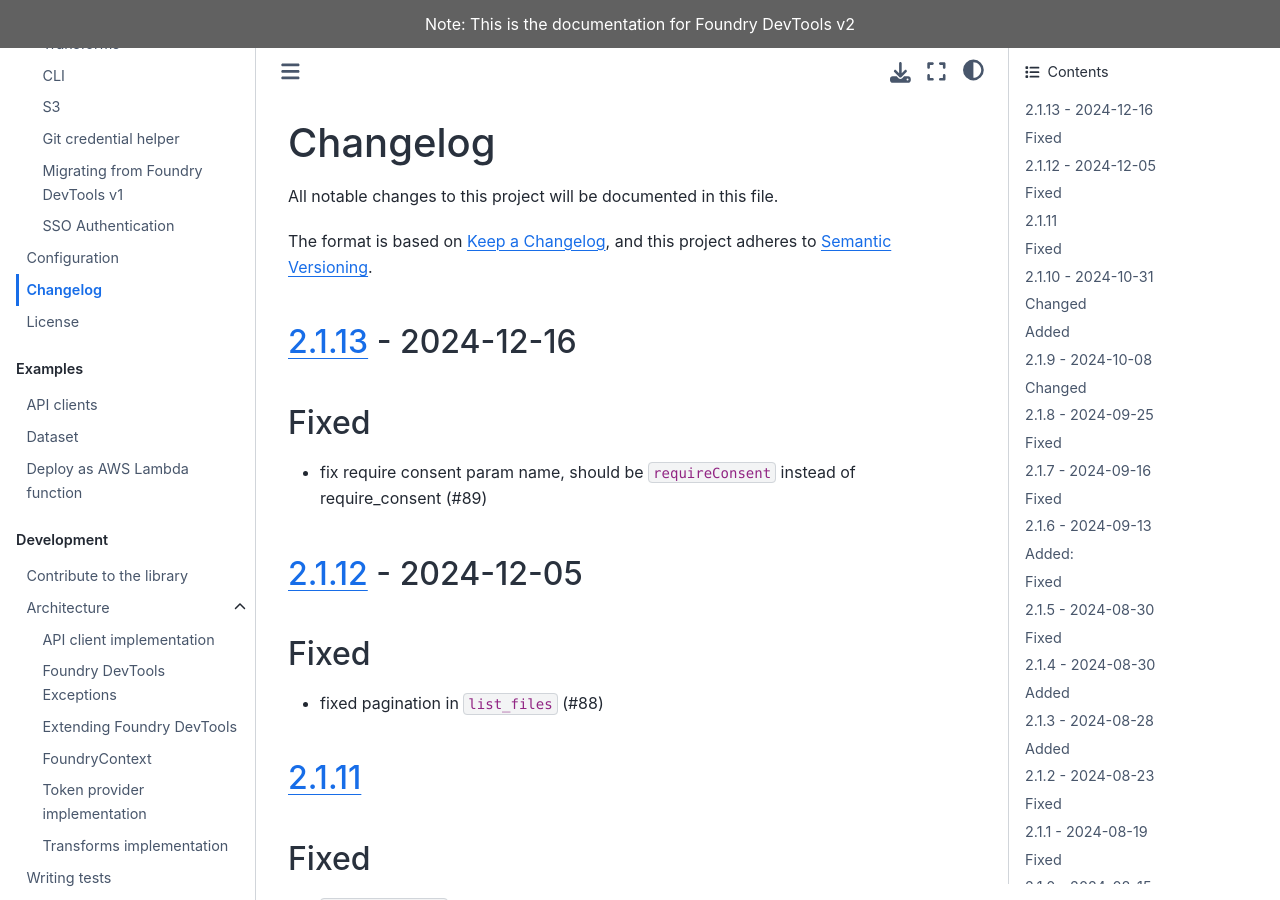
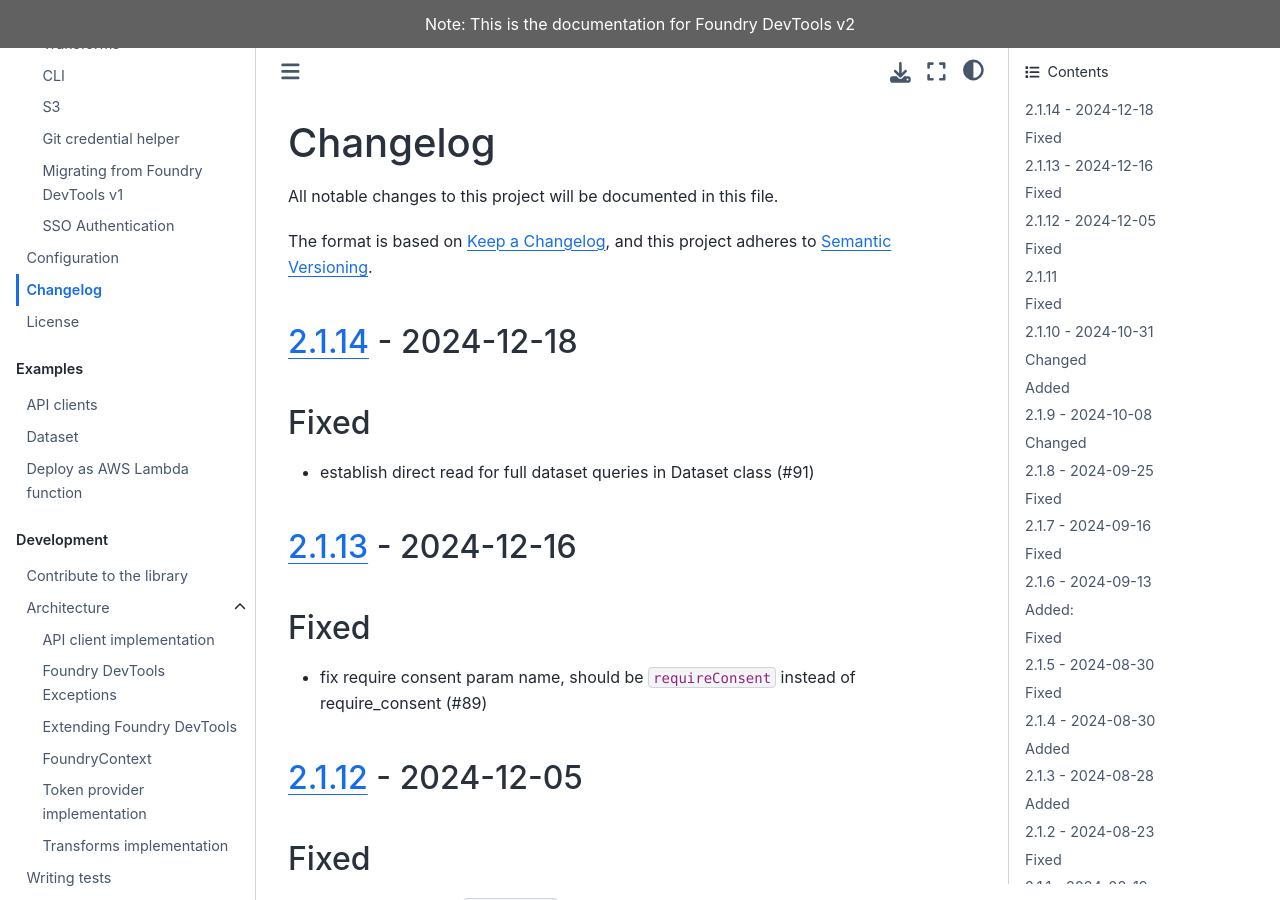
Before and after one commit to emdgroup/foundry-dev-tools, a Sphinx documentation site: the page built from docs/changelog.md, in a window 1280 px wide and 900 px high. Built offline with Sphinx 7.4.7 and the Sphinx Book theme 1.1.4, drawn with Linux system fonts in a browser that asks for light colours; pages that are not in the unit, such as notebooks, are missing from menus; the version number is read from the project's files by our own code.

Commit message:
feat: release v2.1.14

```diff
--- a/docs/changelog.md
+++ b/docs/changelog.md
@@ -4,6 +4,11 @@ All notable changes to this project will be documented in this file.
 
 The format is based on [Keep a Changelog],
 and this project adheres to [Semantic Versioning].
+
+## [2.1.14] - 2024-12-18
+
+## Fixed
+- establish direct read for full dataset queries in Dataset class (#91)
 
 ## [2.1.13] - 2024-12-16
 
@@ -321,6 +326,7 @@ and this project adheres to [Semantic Versioning].
 [Keep a Changelog]: https://keepachangelog.com/en/1.0.0/
 [Semantic Versioning]: https://semver.org/spec/v2.0.0.html
 
+[2.1.14]: https://github.com/emdgroup/foundry-dev-tools/compare/v2.1.13...v2.1.14
 [2.1.13]: https://github.com/emdgroup/foundry-dev-tools/compare/v2.1.12...v2.1.13
 [2.1.12]: https://github.com/emdgroup/foundry-dev-tools/compare/v2.1.11...v2.1.12
 [2.1.11]: https://github.com/emdgroup/foundry-dev-tools/compare/v2.1.10...v2.1.11
```
